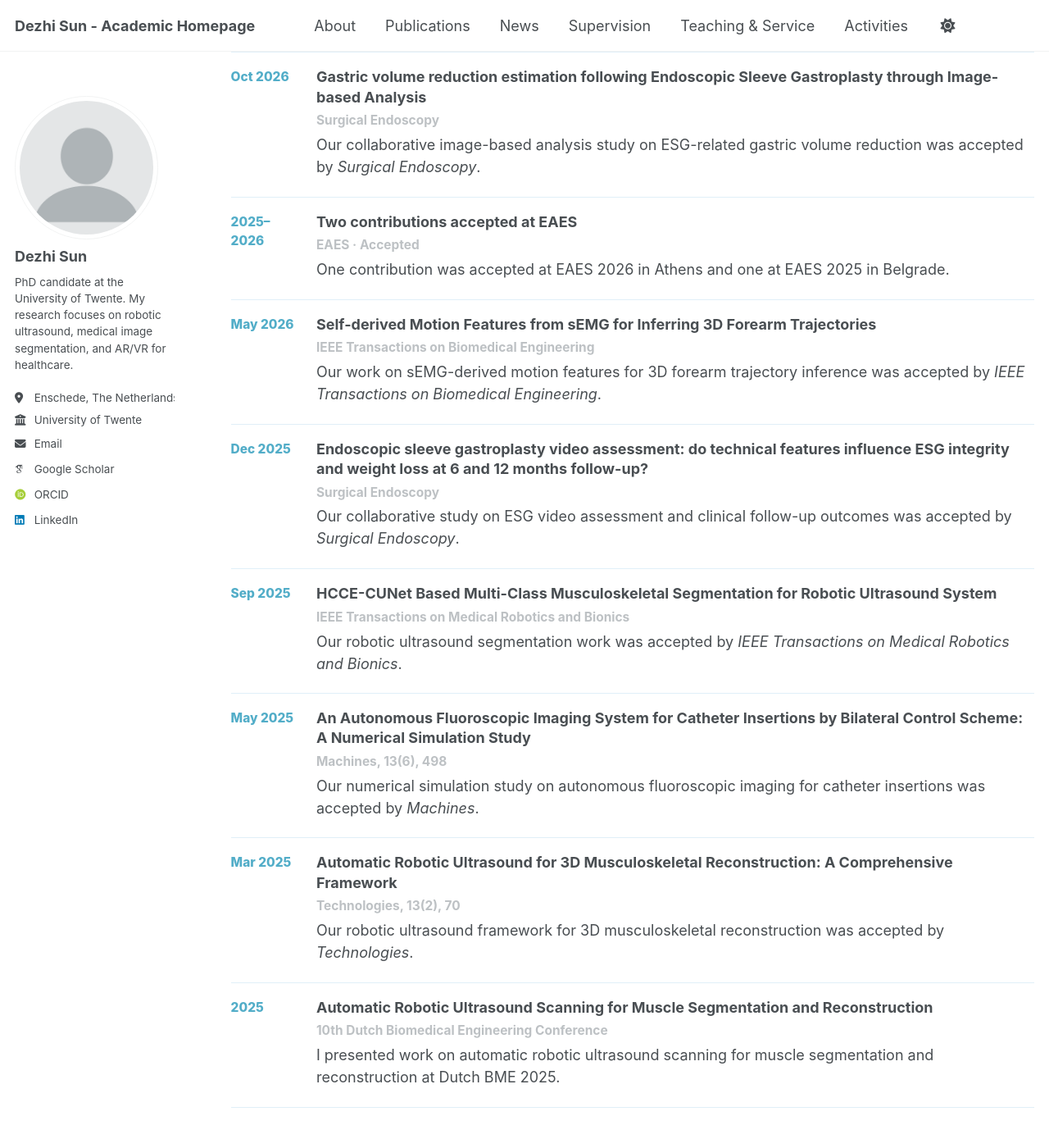
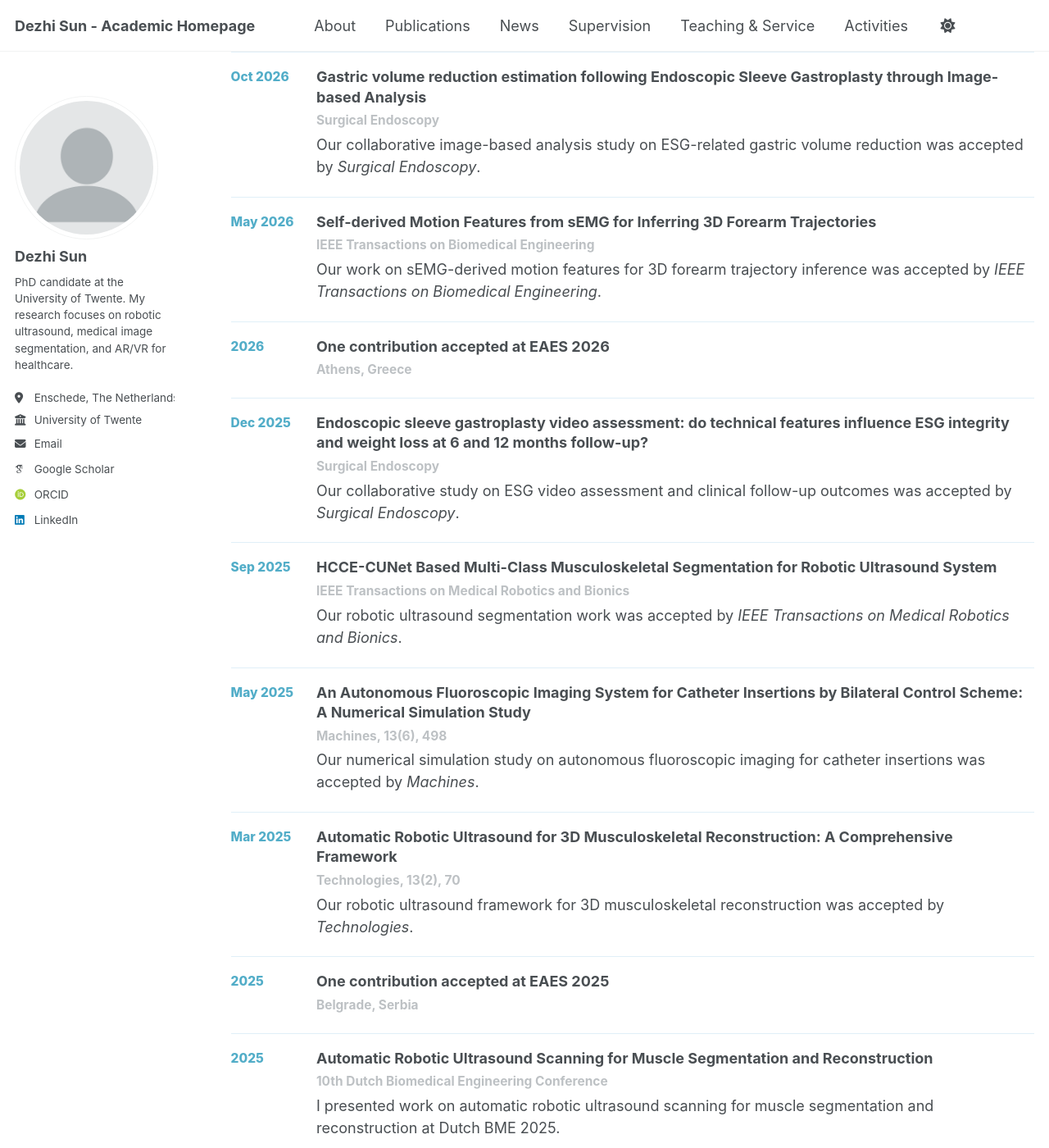
Before and after one commit to Jacksundezhi/Jacksundezhi.github.io, a Jekyll site: the page built from _pages/news.md, in a window 1280 px wide and 1400 px high, scrolled down 378 px. Shown: the whole window at 82% size. Built offline with Jekyll 4.4.1, drawn with Linux system fonts in a browser that asks for light colours; some web fonts are replaced; a script bundle is joined from its source files by our own code; library files that are not in the unit come from our copies.

Commit message:
List EAES acceptances by conference year

```diff
--- a/_pages/news.md
+++ b/_pages/news.md
@@ -32,20 +32,19 @@ author_profile: true
 </article>
 
 <article class="timeline-item">
-  <span class="timeline-date">2025–2026</span>
-  <div>
-    <h3>Two contributions accepted at EAES</h3>
-    <p class="timeline-meta">EAES · Accepted</p>
-    <p>One contribution was accepted at EAES 2026 in Athens and one at EAES 2025 in Belgrade.</p>
-  </div>
-</article>
-
-<article class="timeline-item">
   <span class="timeline-date">May 2026</span>
   <div>
     <h3>Self-derived Motion Features from sEMG for Inferring 3D Forearm Trajectories</h3>
     <p class="timeline-meta">IEEE Transactions on Biomedical Engineering</p>
     <p>Our work on sEMG-derived motion features for 3D forearm trajectory inference was accepted by <em>IEEE Transactions on Biomedical Engineering</em>.</p>
+  </div>
+</article>
+
+<article class="timeline-item">
+  <span class="timeline-date">2026</span>
+  <div>
+    <h3>One contribution accepted at EAES 2026</h3>
+    <p class="timeline-meta">Athens, Greece</p>
   </div>
 </article>
 
@@ -88,6 +87,14 @@ author_profile: true
 <article class="timeline-item">
   <span class="timeline-date">2025</span>
   <div>
+    <h3>One contribution accepted at EAES 2025</h3>
+    <p class="timeline-meta">Belgrade, Serbia</p>
+  </div>
+</article>
+
+<article class="timeline-item">
+  <span class="timeline-date">2025</span>
+  <div>
     <h3>Automatic Robotic Ultrasound Scanning for Muscle Segmentation and Reconstruction</h3>
     <p class="timeline-meta">10th Dutch Biomedical Engineering Conference</p>
     <p>I presented work on automatic robotic ultrasound scanning for muscle segmentation and reconstruction at Dutch BME 2025.</p>
```
